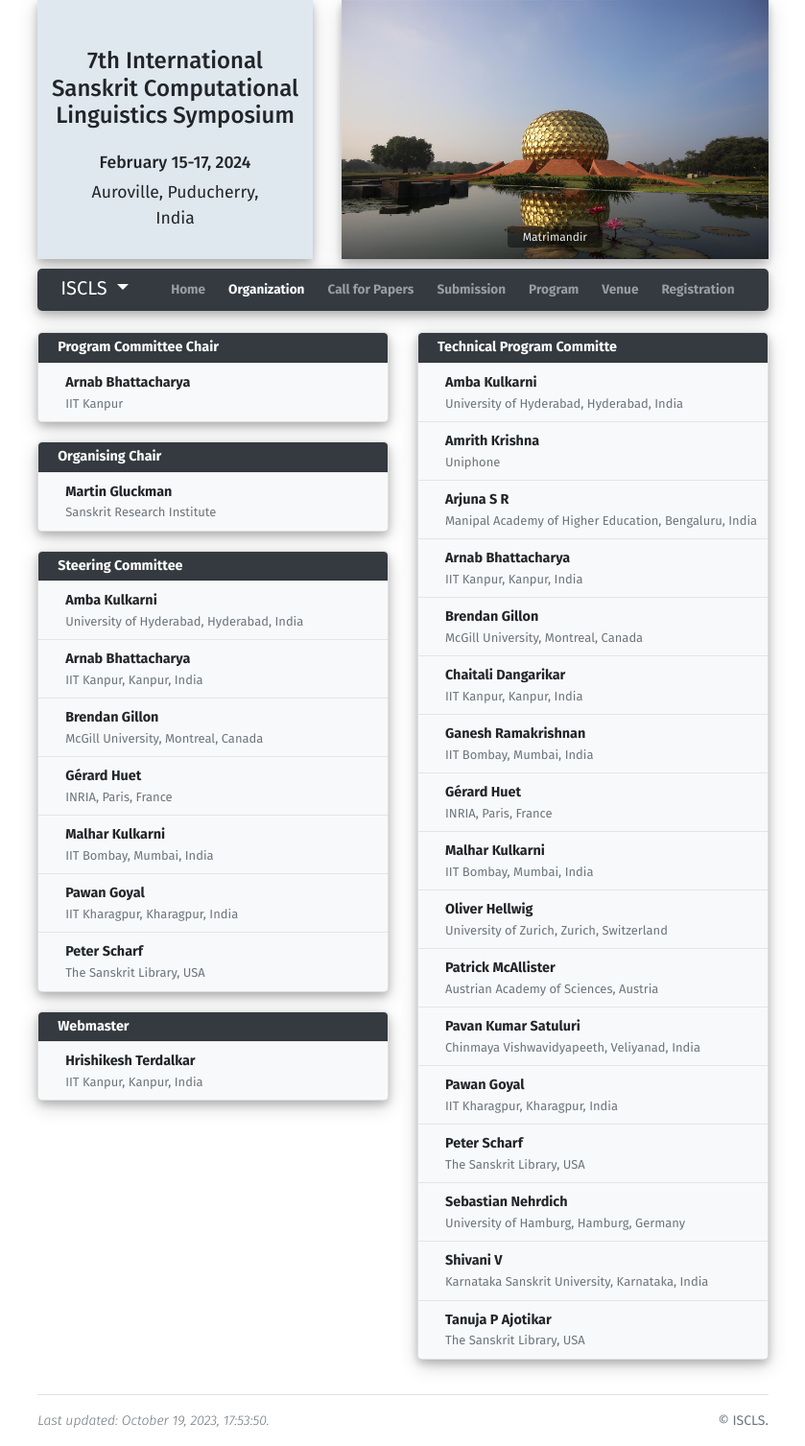
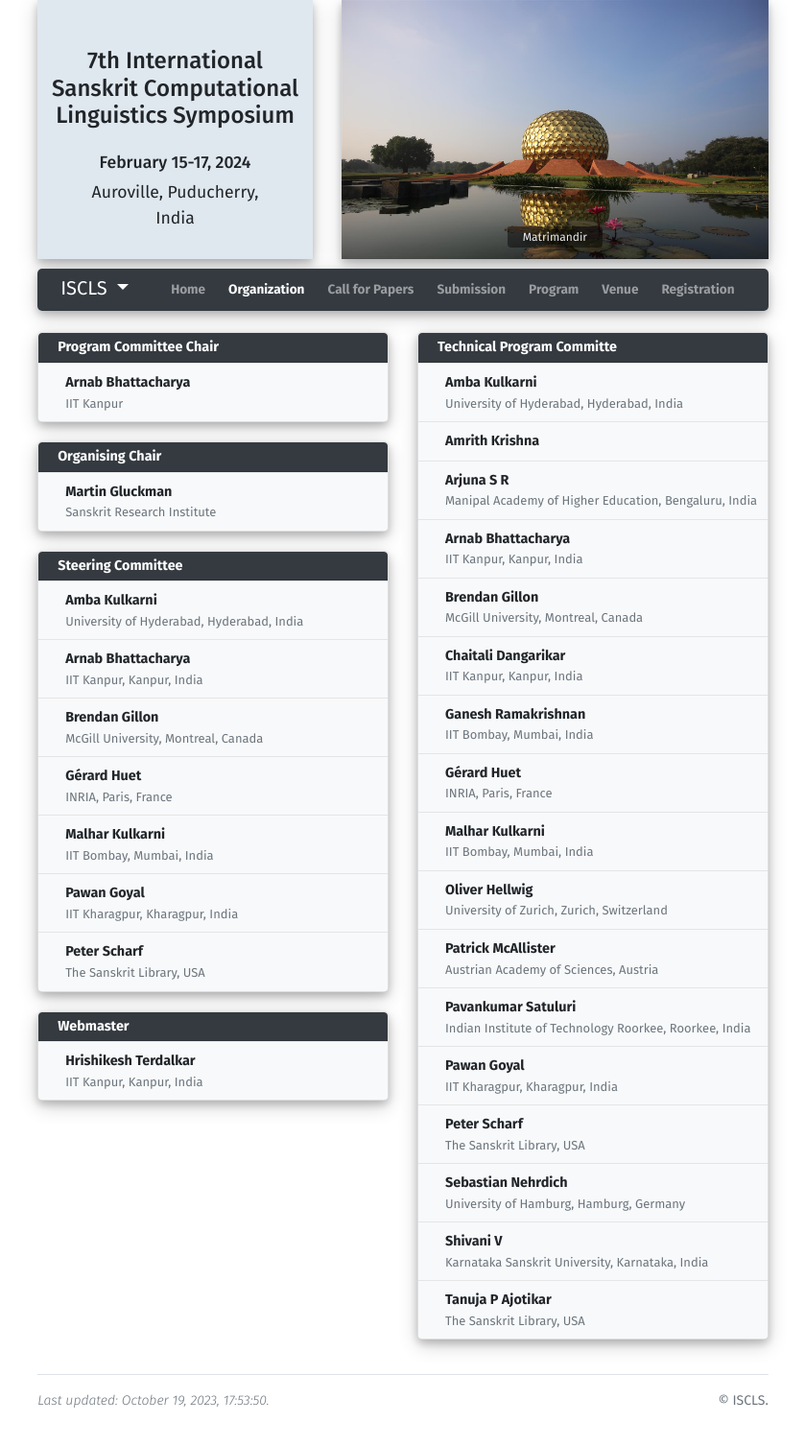
Before and after one commit to iscls/iscls-conference-template, a Jekyll site: the page built from organization.html, in a window 1280 px wide. Shown: the whole page at 96% size, without its empty margins (220-1059 px from the left). Built offline with Jekyll 4.4.1, drawn with Linux system fonts in a browser that asks for light colours; after the commit the page ends 1486 px from its top, so only the background shows below that.

Commit message:
feat: update affiliation for some oc members

```diff
--- a/_data/organization.yml
+++ b/_data/organization.yml
@@ -47,7 +47,7 @@
     org: University of Hyderabad, Hyderabad, India
     homepage: https://sanskrit.uohyd.ac.in/faculty/amba/
   - name: Amrith Krishna
-    org: Uniphone
+    org: ""
     homepage: ""
   # - name: Andrew Ollett
   #   org: Harvard University, Cambridge, MA
@@ -79,9 +79,9 @@
   - name: Patrick McAllister
     org: Austrian Academy of Sciences, Austria
     homepage: https://www.oeaw.ac.at/en/ikga/team/research/mcallister-patrick/
-  - name: Pavan Kumar Satuluri
-    org: Chinmaya Vishwavidyapeeth, Veliyanad, India
-    homepage: https://www.cvv.ac.in/faculties/dr-pavankumar-satuluri
+  - name: Pavankumar Satuluri
+    org: Indian Institute of Technology Roorkee, Roorkee, India
+    homepage: https://iitr.ac.in/~HS/Pavankumar_Satuluri
   - name: Pawan Goyal
     homepage: https://cse.iitkgp.ac.in/~pawang/
     org: IIT Kharagpur, Kharagpur, India
```
